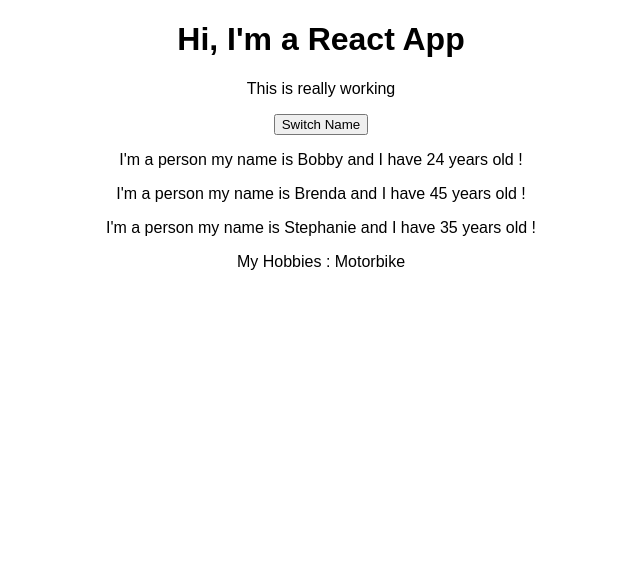
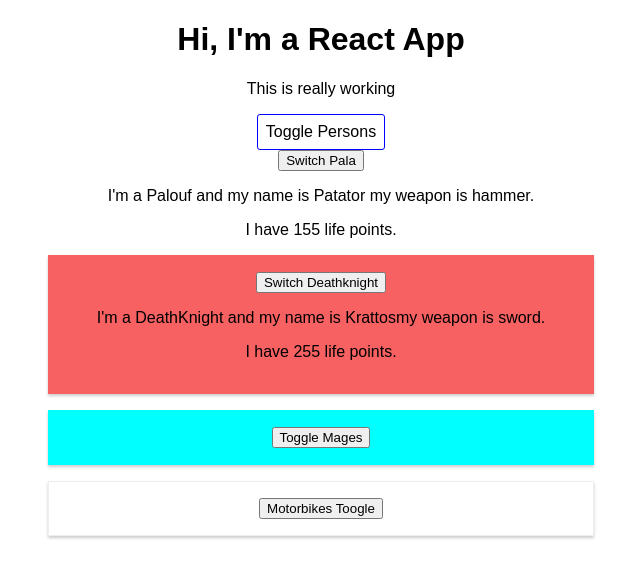
Before and after one commit to DOligex/react-complete-guide, a React (Create React App) app: page / in a window 1280 px wide. Shown: the top 578 px of the page, without its empty margins (319-959 px from the left). Built offline with nearby package versions, Linux system fonts and the light colour scheme.

Commit message:
feats until Flexible Lists part 60

```diff
--- a/src/App.js
+++ b/src/App.js
@@ -2,35 +2,83 @@ import React, { useState } from 'react';
 import './App.css';
 // React components
 import Person from './Person/Person';
+import Pala from './Person/Paladin';
+import Deathknight from './Person/DeathKnight';
+import Mage from './Person/Mage';
+import Motorbike from './Person/motorbike';
 
 const app = props => {
+  // style en ligne css
+  const style = {
+    backgroundColor: 'white',
+    font: 'inherit',
+    border: '1px solid blue',
+    borderRadius: '3px',
+    padding: '8px',
+    cursor: 'pointer'
+  };
+
+  const [otherState, setOtherState] = useState('some other value');
+  const [showPersons, setShowPersons]= useState(false);
+
   const [personsState, setPersonsState] = useState({
     persons: [
-      { name: 'Bobby', age: 24 },
-      { name: 'Brenda', age: 45 },
-      { name: 'Stephanie', age: 35 },
-    ]
+      { id: 'id1',name: 'Bobby', age: 24 },
+      { id: 'id2',name: 'Brenda', age: 45 },
+      { id: 'id3',name: 'Stephanie', age: 35 },
+    ],
   });
 
-  const [otherState, setOtherState] = useState('some other value');
-  console.log(personsState, otherState);
+  //useless car utilisé que dans les donnees en dur
+  // const switchNameHandler = (newName) => {
+    //   setPersonsState({
+      //     persons: [
+        //       { name: 'La pointe', age: 24 },
+        //       { name: newName, age: 45 },
+        //       { name: 'Stephanie', age: 55 },
+        //     ]
+        //   });
+        // };
 
-  const switchNameHandler = () => {
-    setPersonsState({
-      persons: [
-        { name: 'La pointe', age: 24 },
-        { name: 'Brenda', age: 45 },
-        { name: 'Stephanie', age: 55 },
-      ]
-    });
-  };
+
+        //useless car utilisé que dans les donnees en dur
+  // double binding
+  // const nameChangeHandler = (event) => {
+  //   setPersonsState({
+  //     persons: [
+  //       { name: 'Bobby', age: 24 },
+  //       { name: event.target.value , age: 45 },
+  //       { name: 'Stephanie', age: 35 },
+  //     ]
+  //   });
+  // }
+
+  const deletePersonHandler = (personIndex) => {
+    const personne = personsState.persons;
+    // ne fonctionne pas avec le spread operator ci-dessous
+    // const personne = [...personsState.persons];
+    personne.splice(personIndex, 1);
+    // methode ci-dessous fonctionne aussi comme celle perso plus bas
+    // setShowPersons({persons: personne});
+    setShowPersons({personne});
+  }
+
+  const togglePersonsHandler = () => {
+    setShowPersons(!showPersons);
+  }
+
 
     return (
       <div className="App">
         <h1> Hi, I'm a React App</h1>
         <p>This is really working</p>
-        <button onClick={switchNameHandler}>Switch Name</button>
 
+        {/* Données en dur begin*/}
+        {/* <button
+        style={style}
+        onClick={togglePersonsHandler}>Toggle Persons</button>
+        {showPersons && (
+          <div>
           <Person
            name={personsState.persons[0].name}
            age={personsState.persons[0].age}
@@ -38,15 +86,49 @@ const app = props => {
           <Person
             name={personsState.persons[1].name}
             age={personsState.persons[1].age}
+            click={switchNameHandler.bind(this, 'Matador')}
+            // double binding
+            changed={nameChangeHandler}
             />
           <Person
            name={personsState.persons[2].name}
            age={personsState.persons[2].age}>
            My Hobbies : Motorbike
           </Person>
+        </div>
+        )} */}
+        {/* Données en dur end*/}
 
+        {/* Données en iteration en pur javascript begin*/}
+        <button
+        style={style}
+        onClick={togglePersonsHandler}>Toggle Persons</button>
+        {showPersons && (
+          <div>
+            {personsState.persons.map((person, index) => {
+              return <Person
+                        click={() => deletePersonHandler(index)}
+                        name={person.name}
+                        age={person.age}
+                        key={person.id}
+                      />
+            })}
+        </div>
+        )}
+
+
+
+
+
+        {/* Données en iteration en pur javascript end*/}
+
+        <Pala />
+        <Deathknight />
+        <Mage />
+        <Motorbike />
       </div>
       );
     }
 
+
   export default app;
--- /dev/null
+++ b/src/Person/DeathKnight.js
@@ -0,0 +1,35 @@
+import React, { useState } from 'react';
+import './Person.css';
+const deathknight = () => {
+
+  const [dkState, setDkState] = useState({
+    dks: [
+      {name: 'Krattos', weapon: 'sword', health: 255}
+    ]
+  });
+
+  const switchDkHandler = () => {
+    setDkState ({
+      dks: [
+        {name: 'Zeus', weapon: 'hammer', health: 235}
+      ]
+    })
+  };
+
+  return (
+    <div
+    className="Deathknight"
+    name = {dkState.dks[0].name}
+    weapon = {dkState.dks[0].weapon}
+    health = {dkState.dks[0].health}
+    >
+      <button onClick={switchDkHandler}>Switch Deathknight</button>
+      <p>I'm a DeathKnight and my name is {dkState.dks[0].name}
+        my weapon is {dkState.dks[0].  weapon}.</p>
+      <p>I have {dkState.dks[0].health} life points.</p>
+    </div>
+
+    )
+  }
+
+  export default  deathknight;
--- /dev/null
+++ b/src/Person/Mage.js
@@ -0,0 +1,76 @@
+import React, { createRef, useState } from 'react';
+import './Person.css';
+
+const mage = () => {
+
+  const [showMage, setShowMage] = useState(false);
+
+  const toggleMageHandler = () => {
+    setShowMage(!showMage);
+  }
+
+  const [mageState, setMageState] = useState({
+    mages: [
+      {name: 'Ati', weapon: 'baguette', country: 'Kalimdor'},
+      {name: 'Atila', weapon: 'baguette', country: 'Hurlevent'},
+      {name: 'Belze', weapon: 'baguette', country: 'Forgefer'},
+    ]
+  });
+
+  const switchFirstMageHandler = () => {
+    setMageState({
+      mages: [
+        {name: 'Atilette', weapon: 'baton', country: 'Dalaran'},
+        {name: 'Atila', weapon: 'baguette', country: 'Hurlevent'},
+        {name: 'Belze', weapon: 'baguette', country: 'Forgefer'},
+      ]
+    })
+  }
+
+  const switchSecondMageHandler = () => {
+    setMageState({
+      mages: [
+        {name: 'Ati', weapon: 'baguette', country: 'Kalimdor'},
+        {name: 'Paupaul', weapon: 'baguette', country: 'Hell'},
+        {name: 'Belze', weapon: 'baguette', country: 'Forgefer'},
+      ]
+    })
+  };
+
+  const mageNameChangeHandler = (event) => {
+    setMageState({
+      mages: [
+        {name: 'Ati', weapon: 'baguette', country: 'Kalimdor'},
+        {name: 'Atila', weapon: 'baguette', country: 'Forgefer'},
+        {name: 'Belze', weapon: 'baguette', country: event.target.value},
+      ]
+    })
+  }
+
+  return (
+    <div
+    className="mage"
+    name={mageState.mages[0].name}
+    weapon={mageState.mages[0].weapon}
+    country={mageState.mages[0].country}
+    >
+      <button onClick={toggleMageHandler}>Toggle Mages</button>
+      {showMage && (
+        <div>
+          <button onClick={switchFirstMageHandler}>Switch {mageState.mages[0].name} datas</button>
+          <div>I'm a mage, my name is {mageState.mages[0].name} my weapon is {mageState.mages[0]. weapon}  </div>
+          <button onClick={switchSecondMageHandler}>Switch {mageState.mages[1].name} datas</button>
+          <div>I leave in {mageState.mages[0].country}</div>
+          <div>I'm a mage, my name is {mageState.mages[1].name} my weapon is {mageState.mages[1]. weapon}  </div>
+          <div>I leave in {mageState.mages[1].country}</div>
+          <div>I'm a mage, my name is {mageState.mages[2].name} my weapon is {mageState.mages[2]. weapon}  </div>
+          <div changed={mageNameChangeHandler}>I leave in {mageState.mages[2].country}</div>
+          <input type="text" onChange={mageNameChangeHandler} value={mageState.mages[2].country} />
+        </div>
+      )}
+    </div>
+  )
+}
+
+
+export default mage;
--- /dev/null
+++ b/src/Person/Paladin.js
@@ -0,0 +1,33 @@
+import React, { useState } from 'react';
+
+const pala = () => {
+
+  const [palaState, setPalaState] = useState({
+    palas: [
+      {name: 'Patator', weapon: 'hammer', health: 155}
+    ]
+  });
+
+  const switchPalaHandler = () => {
+    setPalaState ({
+      palas: [
+        {name: 'Atila', weapon: 'sword', health: 220}
+      ]
+    })
+  };
+
+  return (
+    <div
+    name = {palaState.palas[0].name}
+    weapon = {palaState.palas[0].weapon}
+    health = {palaState.palas[0].health}
+    >
+      <button onClick={switchPalaHandler}>Switch Pala</button>
+      <p>I'm a Palouf and my name is {palaState.palas[0].name} my weapon is {palaState.palas[0].  weapon}.</p>
+      <p>I have {palaState.palas[0].health} life points.</p>
+    </div>
+
+    )
+  }
+
+  export default pala;
--- /dev/null
+++ b/src/Person/Person.css
@@ -0,0 +1,18 @@
+.Person, .Deathknight, .mage {
+    width: 40%;
+    margin: 16px auto;
+    border: 1px solid #eee;
+    box-shadow: 0 2px 3px #ccc;
+    padding: 16px;
+    text-align: center;
+}
+
+.Deathknight {
+    background-color: rgb(248, 97, 97);
+    border: 1px solid rgb(248, 97, 97);
+}
+
+.mage {
+    background-color: aqua;
+    border: 1px solid aqua;
+}
--- a/src/Person/Person.js
+++ b/src/Person/Person.js
@@ -1,10 +1,15 @@
 import React from 'react';
+import './Person.css';
 
 const person = (props) => {
-    return <div>
-        <p>I'm a person my name is {props.name} and I have {props.age} years old ! </p>
+    return (
+    <div className="Person">
+        <p onClick={props.click}>I'm a person my name is {props.name} and I have {props.age} years old ! </p>
         <p>{props.children}</p>
+        {/* double binding  */}
+        <input type="text" onChange={props.changed} value={props.name} />
     </div>
+    )
 }
 
 export default person;
--- /dev/null
+++ b/src/Person/motorbike.css
@@ -0,0 +1,8 @@
+.motorbike-container {
+  width: 40%;
+  margin: 16px auto;
+  border: 1px solid #eee;
+  box-shadow: 0 2px 3px #ccc;
+  padding: 16px;
+  text-align: center;
+}
--- /dev/null
+++ b/src/Person/motorbike.js
@@ -0,0 +1,44 @@
+import React, { useState } from 'react';
+
+import './motorbike.css';
+
+
+
+
+const motorbike = () => {
+
+  const [showMotorbike, setShowmotorbike] = useState(false);
+
+  const [motorbikeState, setMotorbikeState] = useState({
+    motorbikes: [
+      {brand: 'Yamaha', color: 'Blue'},
+      {brand: 'Ducati', color: 'Red'},
+      {brand: 'Honda', color: 'Orange'},
+      {brand: 'KTM', color: 'Orange'},
+      {brand: 'Aprilia', color: 'Green'}
+    ]
+  });
+
+  const toogleMotorbikeHandler = () => {
+    setShowmotorbike(!showMotorbike);
+  }
+
+  return (
+    <div className="motorbike-container">
+      <button onClick={toogleMotorbikeHandler}>Motorbikes Toogle</button>
+      {showMotorbike && (
+        <div>
+          {motorbikeState.motorbikes.map(moto => {
+            return <div className="motorbike-container">
+              For {moto.brand} the color is {moto.color}.
+            </div>
+          })}
+        </div>
+      )}
+
+    </div>
+  )
+}
+
+
+export default motorbike;
```
Lines whose indentation alone changed are shown as unchanged.
